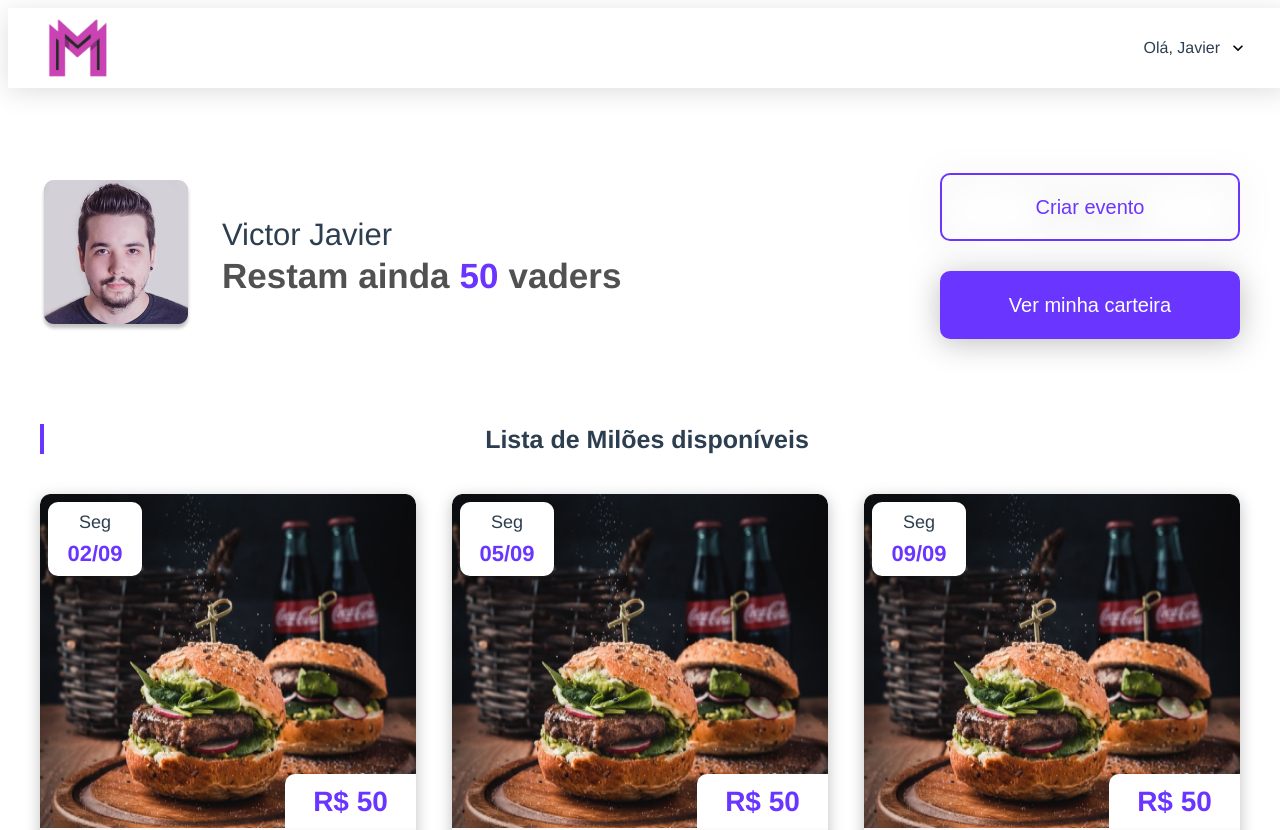
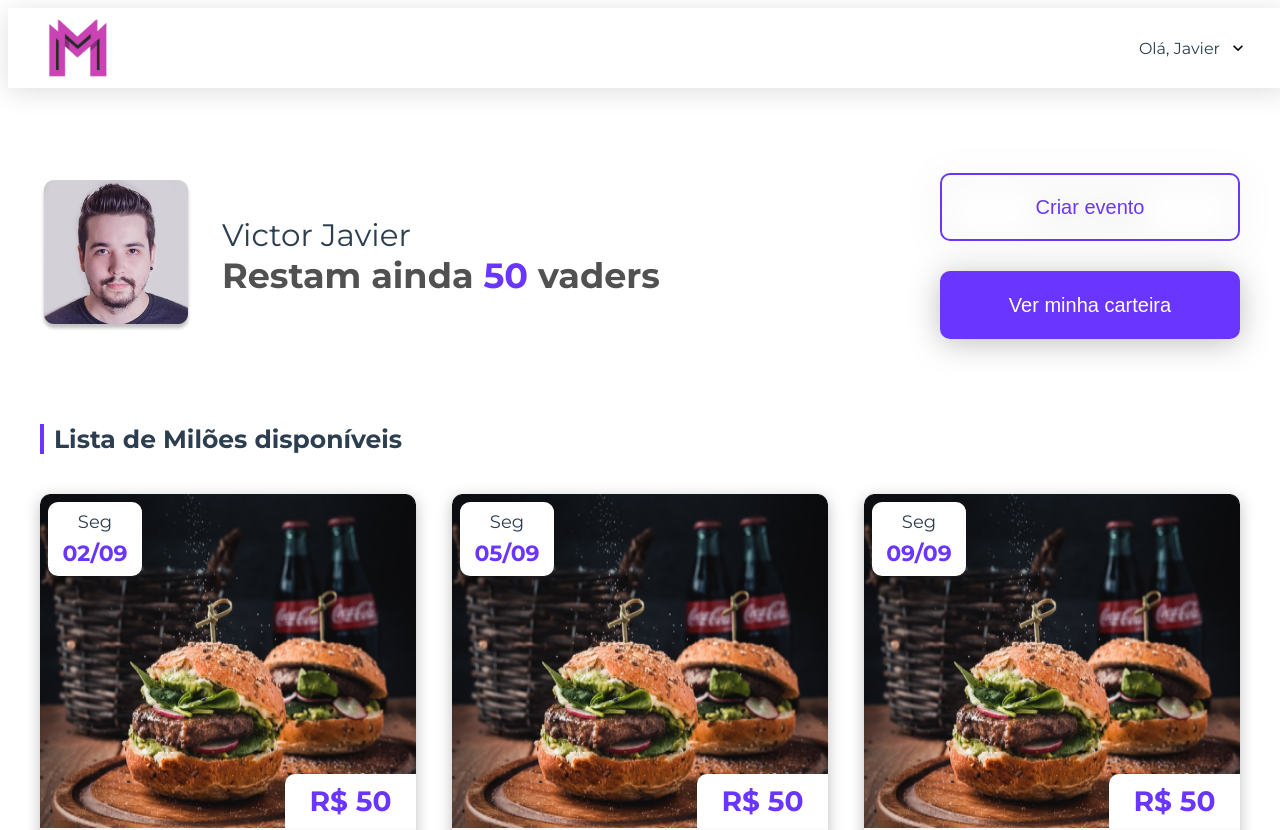
Before and after one commit to jorginhodev/education-front, a Vue app: page / in a window 1280 px wide. Shown: the top 830 px of the page. Built offline with nearby package versions, Linux system fonts and the light colour scheme.

Commit message:
:recycle: Added font Roboto

```diff
--- a/src/App.vue
+++ b/src/App.vue
@@ -5,11 +5,12 @@
 </template>
 
 <style lang="scss">
+@import url('https://fonts.googleapis.com/css2?family=Montserrat:wght@300;400;700&display=swap');
+
 #app {
-  font-family: Avenir, Helvetica, Arial, sans-serif;
+  font-family: 'Montserrat', sans-serif;
   -webkit-font-smoothing: antialiased;
   -moz-osx-font-smoothing: grayscale;
-  text-align: center;
   color: #2c3e50;
 }
 </style>
```
